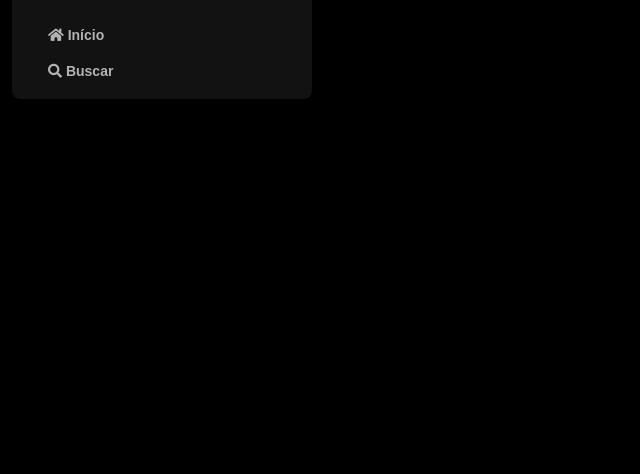
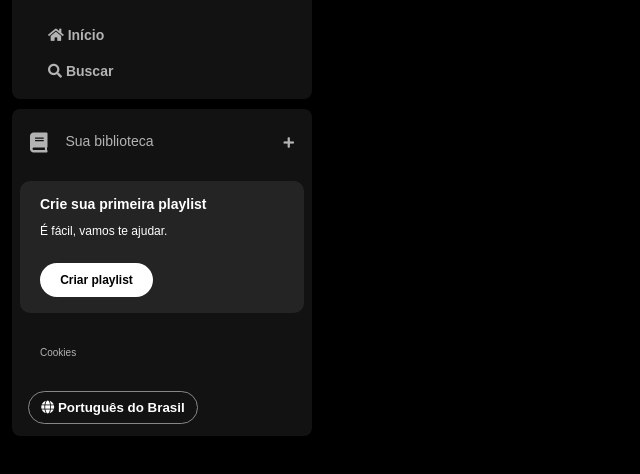
Before and after one commit to amaropamelaa/Spotify-Alura, a plain HTML site: page spotify/index.html in a window 1280 px wide. Shown: the part 74-548 px from the top of the page, without its empty margins (0-640 px from the left). Drawn offline with Linux system fonts and the light colour scheme.

Commit message:
second class

```diff
--- a/spotify/index.html
+++ b/spotify/index.html
@@ -1,40 +1,72 @@
 <!DOCTYPE html>
 <html lang="pt-BR">
+
 <head>
     <meta charset="UTF-8">
     <meta name="viewport" content="width=device-width, initial-scale=1.0">
     <title>Spotify Imersão</title>
+
     <link rel="stylesheet" href="reset.css">
     <link rel="stylesheet" href="style.css">
+
     <link rel="stylesheet" href="https://use.fontawesome.com/releases/v5.15.4/css/solid.css"
         integrity="sha384-Tv5i09RULyHKMwX0E8wJUqSOaXlyu3SQxORObAI08iUwIalMmN5L6AvlPX2LMoSE" crossorigin="anonymous" />
     <link rel="stylesheet" href="https://use.fontawesome.com/releases/v5.15.4/css/fontawesome.css"
         integrity="sha384-jLKHWM3JRmfMU0A5x5AkjWkw/EYfGUAGagvnfryNV3F9VqM98XiIH7VBGVoxVSc7" crossorigin="anonymous" />
+
 </head>
+
 <body>
     <div class="sidebar">
         <nav class="sidebar__navigation">
             <div class="logo">
                 <a href="">
-                    <img src="../assets/icons/logo-spotify.png" alt="Spotify logo">
+                    <img src="../assets/icons/logo-spotify.png" alt="Logo" />
                 </a>
             </div>
-                <div>
             <ul>
                 <li>
                     <a href="">
-                                <span  class="fa fa-home">  </span>
+                        <span class="fa fa-home"></span>
                         <span>Início</span>
                     </a>
                 </li>
-                        <li><a href="">
-                            <span  class="fa fa-search">  </span>
+                <li>
+                    <a href="">
+                        <span class="fa fa-search"></span>
                         <span>Buscar</span>
-                        </a></li>
+                    </a>
+                </li>
             </ul>
+        </nav>
+        <div class="library">
+            <div class="library__content">
+                <button class="library__button">
+                    <span class="fa fas fa-book"></span>
+                    <span>Sua biblioteca</span>
+                </button>
+                <span class="fa fa-plus"></span>
+            </div>
+            <section class="section-playlist">
+                <div class="section-playlist__content">
+                    <span class="text title">Crie sua primeira playlist</span>
+                    <span class="text subtitle">É fácil, vamos te ajudar.</span>
+                    <button class="section-playlist__button">
+                        <span>Criar playlist</span>
+                    </button>
+                </div>
+            </section>
+            <div class="cookies">
+                <a href="">Cookies</a>
+            </div>
+            <div class="languages">
+                <button class="languages__button">
+                    <span class="fa fa-globe"></span>
+                    <span>Português do Brasil</span>
+                </button>
             </div>
         </div>
-        </nav>
     </div>
 </body>
+
 </html>
--- a/spotify/style.css
+++ b/spotify/style.css
@@ -44,3 +44,129 @@ body{
     font-size: 14px;
     font-family: "DM-Sans", sans-serif;
 }
+
+.library {
+    background-color: #121212;
+    border-radius: 8px;
+    display: flex;
+    justify-content: space-between;
+    flex-direction: column;
+    padding: 4px 8px;
+    color: #b3b3b3;
+    font-weight: 600;
+    font-size: 12px;
+    margin-top: 10px;
+}
+
+.library .library__content {
+    display: flex;
+    justify-content: space-between;
+}
+
+.library .library__button{
+    margin-right: 10px;
+    color: #b3b3b3;
+    background-color: transparent;
+    border: 0px;
+    font-size: 14px;
+    font-weight: 700px;
+    font-family: "DM-Sans", sans-serif;
+    text-align: center;
+    text-decoration: none;
+    text-transform: none;
+    padding: 20px 10px;
+    display: flex;
+}
+
+.library .library__button .fa {
+    font-size: 20px;
+    margin-right: 10px;
+    font-weight: 300px;
+    padding-right: 8px;
+}
+
+.library .library__content .fa-plus {
+    margin: 24px 10px;
+}
+
+.section-playlist{
+    display: flex;
+    align-items: flex-start;
+    justify-content: space-between;
+    gap: 20px;
+    background-color: #242424;
+    color: #b3b3b3;
+    font-weight: 600;
+    font-size: 14px;
+    margin: 8px 0px;
+    padding: 16px 20px;
+    border-radius: 10px;
+}
+
+.section-playlist .section-playlist__content {
+    display: flex;
+    flex-direction: column;
+}
+
+
+.section-playlist__content .text{
+    padding-bottom: 14px;
+    color: #fff;
+    font-family: "DM Sans", sans-serif;
+}
+
+.section-playlist__content .title {
+    font-weight: 700;
+}
+
+.section-playlist__content .subtitle {
+    font-weight: 500;
+    font-size: 12px;
+}
+
+.section-playlist__content .section-playlist__button {
+    display: flex;
+    justify-content: center;
+    background-color: #fff;
+    color: #000;
+    border-radius: 20px;
+    font-size: 12px;
+    font-weight: 700;
+    font-family: "DM Sans", sans-serif;
+    text-decoration: none;
+    text-transform: none;
+    padding: 10px;
+    border: 0px;
+    width: 113px;
+    margin-top: 12px;
+}
+
+.sidebar .cookies {
+    margin: 25px 20px;
+}
+
+.sidebar .cookies a {
+    color: #b3b3b3;
+    font-family: "DM Sans", sans-serif;
+    font-weight: 500;
+    font-size: 10px;
+    text-decoration: none;
+}
+
+.sidebar .cookies a:hover {
+    text-decoration: underline;
+}
+
+.languages .languages__button {
+    background-color: transparent;
+    border: 1px solid #878787;
+    color: #fff;
+    cursor: pointer;
+    align-items: center;
+    font-weight: bold;
+    width: 170px;
+    margin: 8px;
+    padding: 8px;
+    border-radius: 20px;
+
+}
```
Lines whose indentation alone changed are shown as unchanged.
